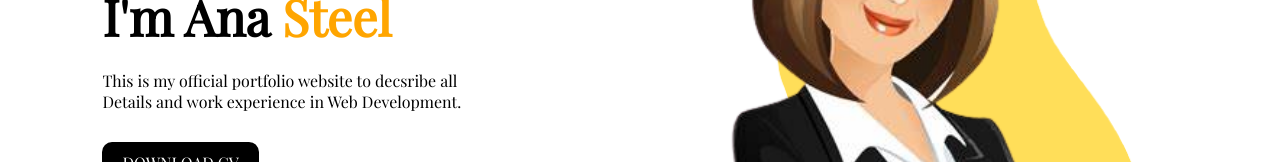
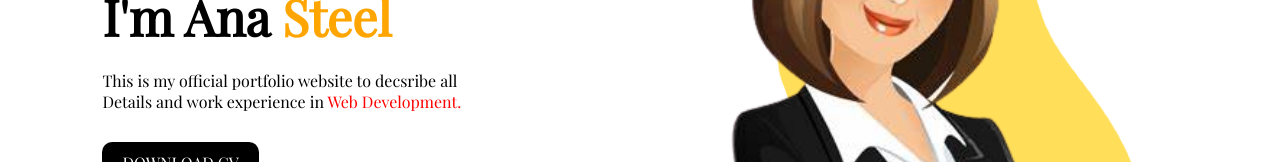
Before and after one commit to Amiyakiran/anasteel_portfolionovb3, a plain HTML site: page index.html in a window 1280 px wide. Shown: the part 301-463 px from the top of the page. Drawn offline with nearby package versions, Linux system fonts and the light colour scheme.

Commit message:
modified index.html and add sample file

```diff
--- a/index.html
+++ b/index.html
@@ -36,7 +36,7 @@
       <div class="title">
             <h1 class="title_h1">I'm Ana <span id="lastname">Steel</span></h1>
             <p>This is my official portfolio website to decsribe all <br>
-               Details and work experience in Web Development.</p>
+               Details and work experience in <span style="color: red;">Web Development.</span></p>
             <a id="download" href="./images/ministatement (1).pdf" download>DOWNLOAD CV</a>
       </div>
       <div class="images">
```
Also changed, not shown: sample/style.css (added).
